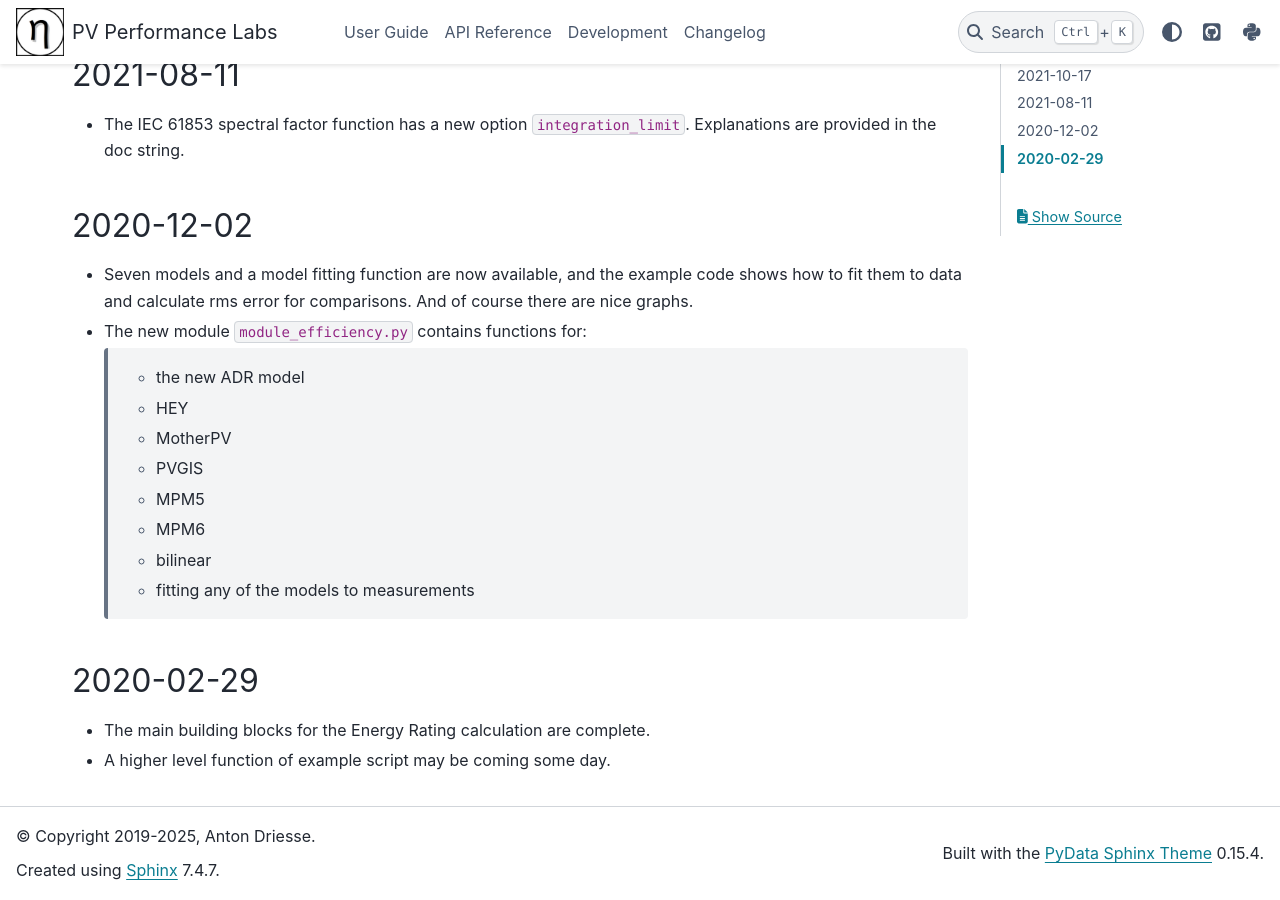
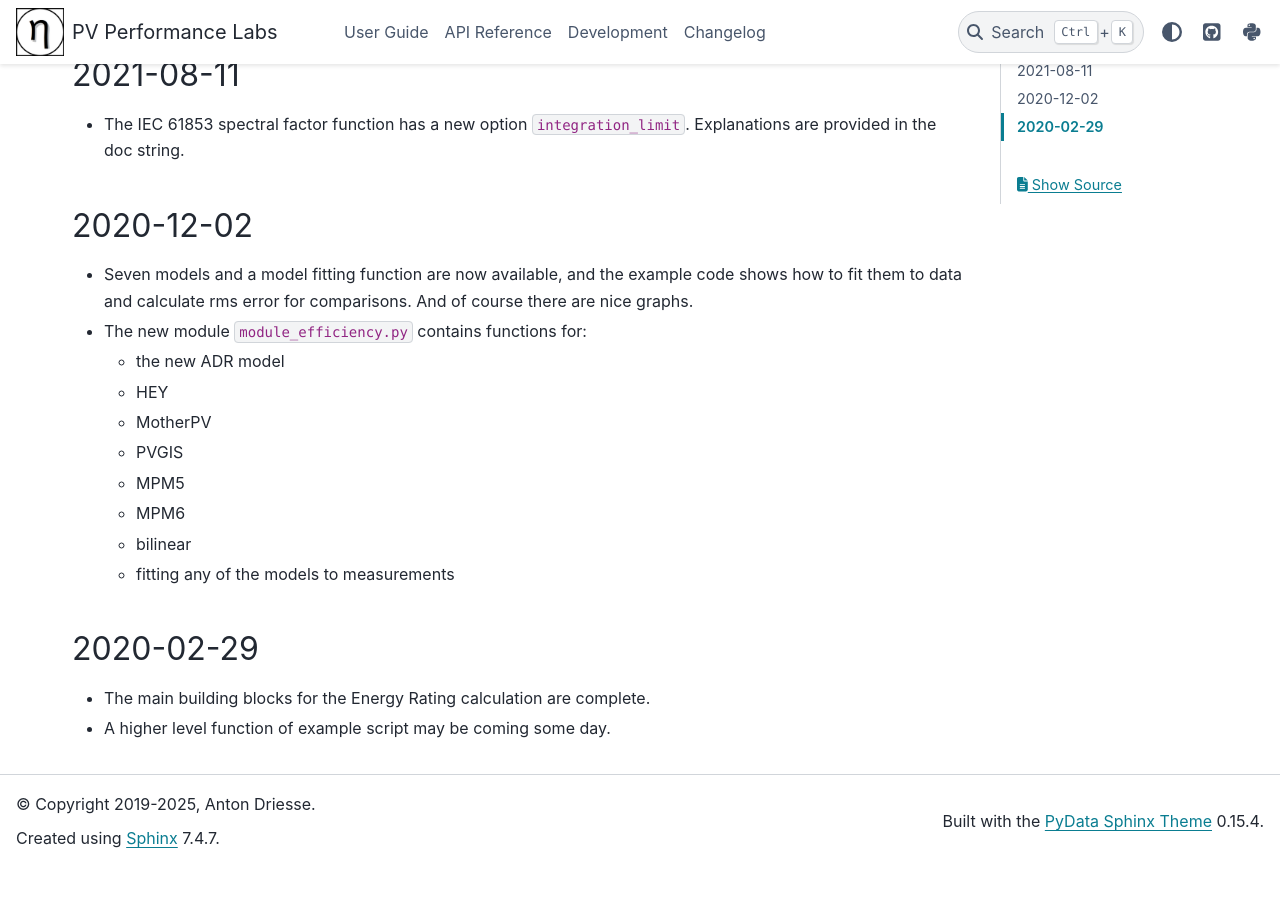
Before and after one commit to pvplabs/pvpltools, a Sphinx documentation site: the page built from docs/whatsnews/0.0.0-pre-PyPI-release.rst, in a window 1280 px wide and 900 px high, scrolled down 615 px. Built offline with Sphinx 7.4.7 and the PyData theme 0.15.4, drawn with Linux system fonts in a browser that asks for light colours; pages that are not in the unit, such as notebooks, are missing from menus; the version number could not be read and is left out; after the commit the page ends 1483 px from its top, so only the background shows below that.

Commit message:
Update Changelog

```diff
--- a/docs/whatsnews/0.0.0-pre-PyPI-release.rst
+++ b/docs/whatsnews/0.0.0-pre-PyPI-release.rst
@@ -35,14 +35,14 @@ Historical notes
 
 * The new module ``module_efficiency.py`` contains functions for:
 
-    - the new ADR model
-    - HEY
-    - MotherPV
-    - PVGIS
-    - MPM5
-    - MPM6
-    - bilinear
-    - fitting any of the models to measurements
+  * the new ADR model
+  * HEY
+  * MotherPV
+  * PVGIS
+  * MPM5
+  * MPM6
+  * bilinear
+  * fitting any of the models to measurements
 
 
 2020-02-29
```
Also changed, not shown: docs/whatsnews/0.1.0.rst (+7 -4 lines).
